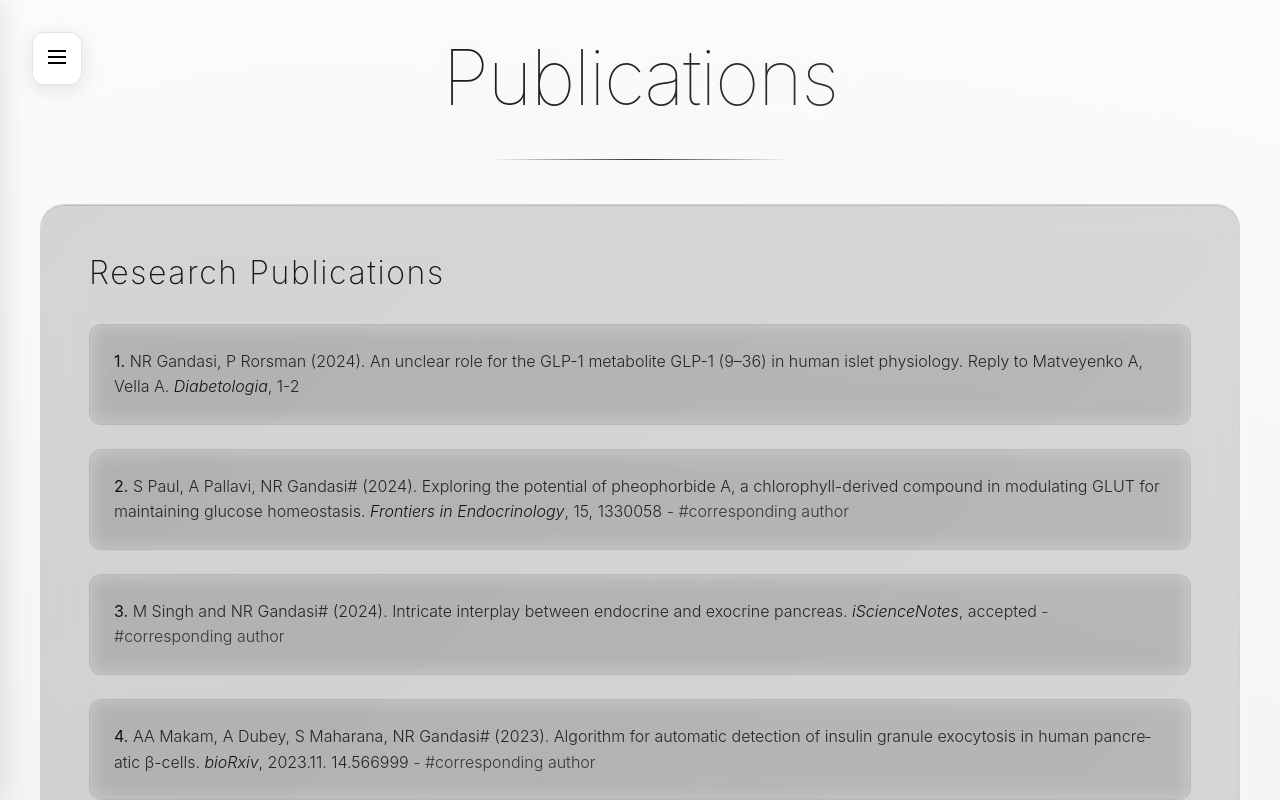
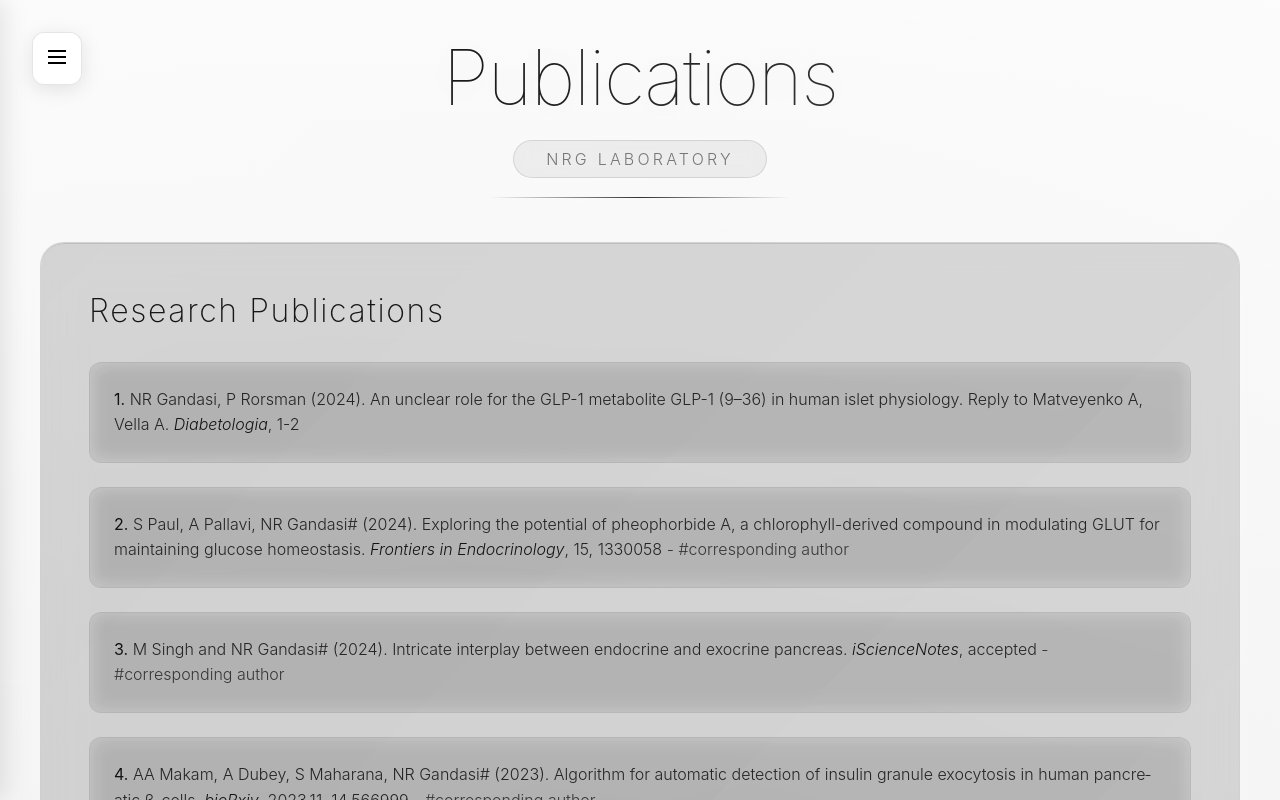
Before and after one commit to aniruddhballal/nikhil-lab-site, a React (Vite) app: page /publications in a window 1280 px wide. Shown: the top 800 px of the page. Built offline with nearby package versions, Linux system fonts and the light colour scheme.

Commit message:
Unifying the looks-2

```diff
--- a/src/pages/Publications.tsx
+++ b/src/pages/Publications.tsx
@@ -36,6 +36,7 @@ const Publications = memo(function Publications() {
 
       <header className={styles['page-header']}>
         <h1>Publications</h1>
+        <p className={styles['lab-name']}>NRG Laboratory</p>
       </header>
 
       <main className={styles['publications-content']}>
--- a/src/styles/Publications.module.css
+++ b/src/styles/Publications.module.css
@@ -87,6 +87,22 @@
   to {
     width: 300px;
   }
+}
+
+.lab-name {
+  font-size: 1rem;
+  color: rgba(0, 0, 0, 0.5);
+  font-weight: 300;
+  letter-spacing: 0.2em;
+  text-transform: uppercase;
+  position: relative;
+  padding: 0.5rem 2rem;
+  border: 1px solid rgba(0, 0, 0, 0.1);
+  border-radius: 30px;
+  backdrop-filter: blur(10px);
+  background: rgba(0, 0, 0, 0.05);
+  margin: 0;
+  display: inline-block;
 }
 
 .publications-content {
```
